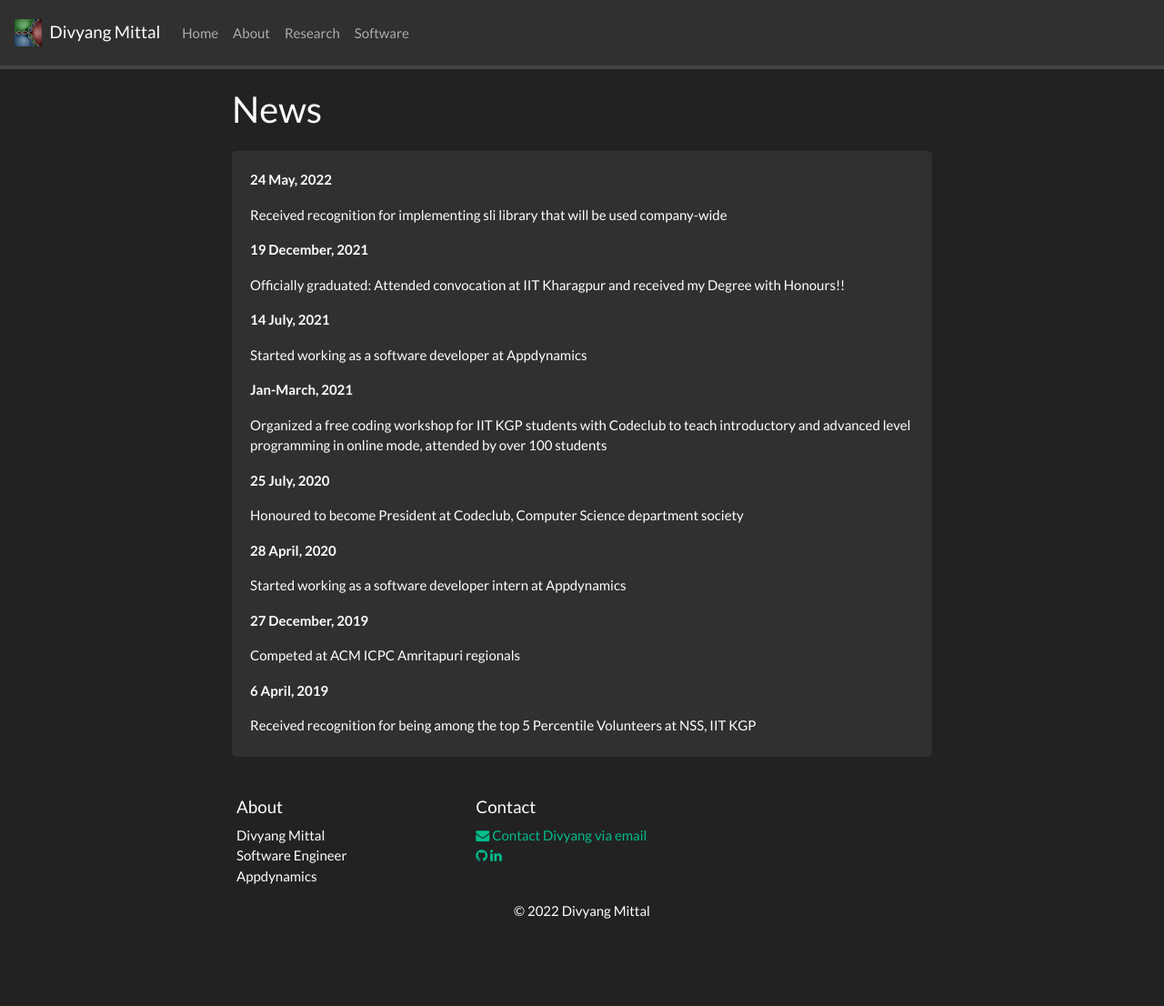
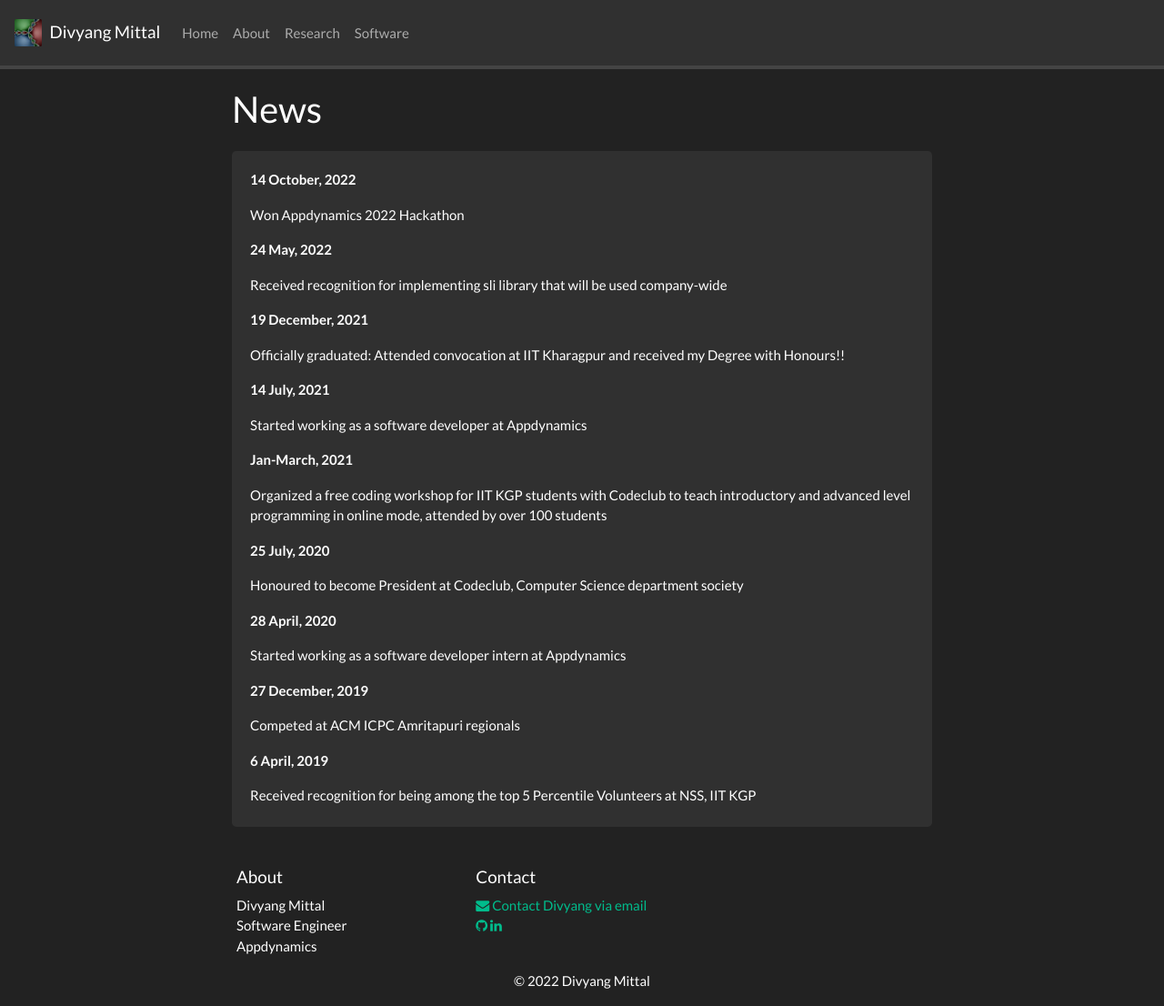
Before and after one commit to divyang-mittal/divyang-mittal.github.io, a Jekyll site: the page built from _pages/allnews.md, in a window 1280 px wide and 1106 px high. Shown: the whole window at 91% size. Built offline with Jekyll 4.4.1, drawn with Linux system fonts in a browser that asks for light colours; nearby versions of some CDN libraries; a style sheet for code colours, icons or effects is not loaded.

Commit message:
Update cv and news

```diff
--- a/_data/news.yml
+++ b/_data/news.yml
@@ -1,3 +1,6 @@
+- date: 14 October, 2022
+  headline: "Won Appdynamics 2022 Hackathon"
+
 - date: 24 May, 2022
   headline: "Received recognition for implementing sli library that will be used company-wide"
 
```
Also changed, not shown: 2 other files.
